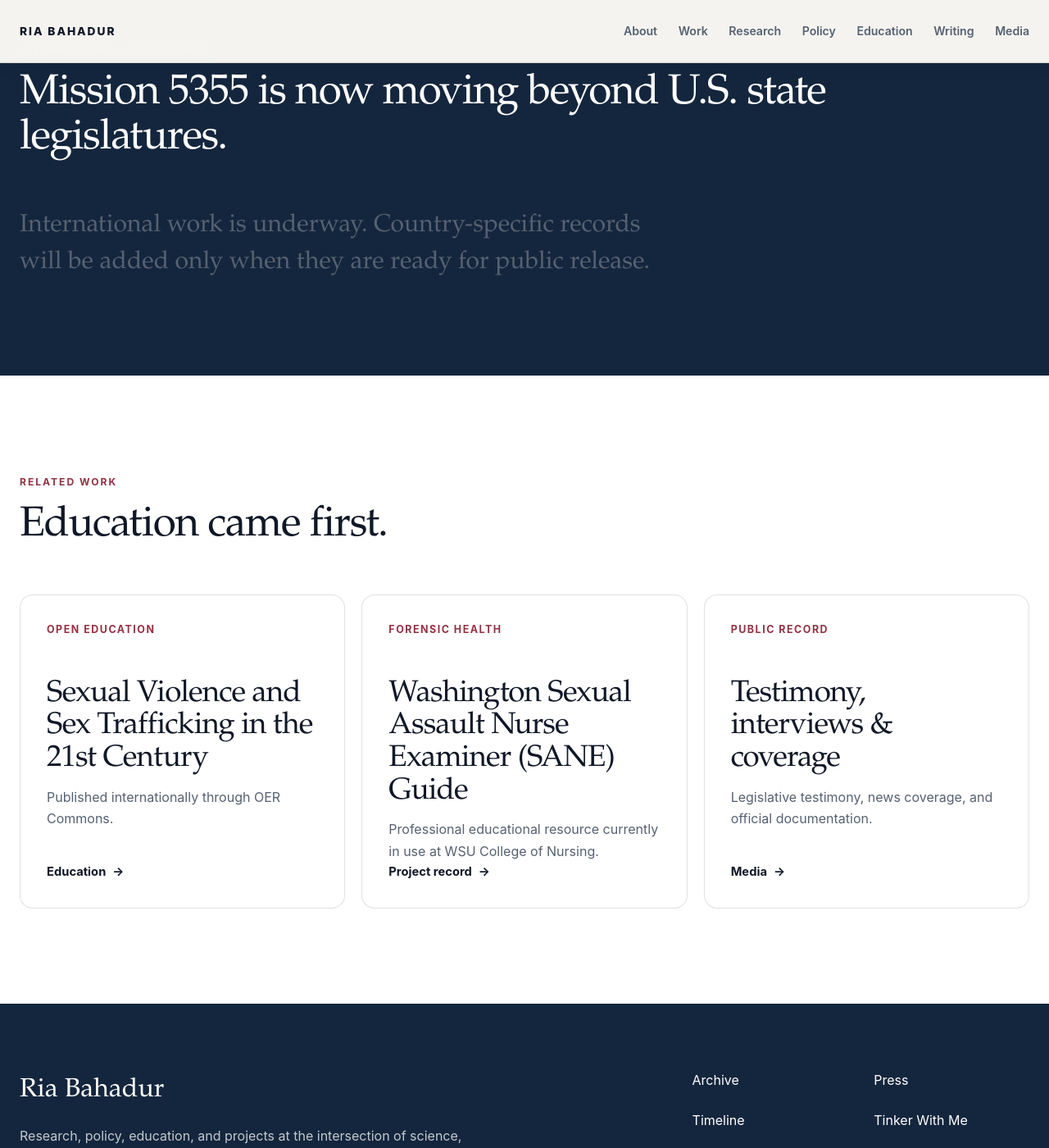
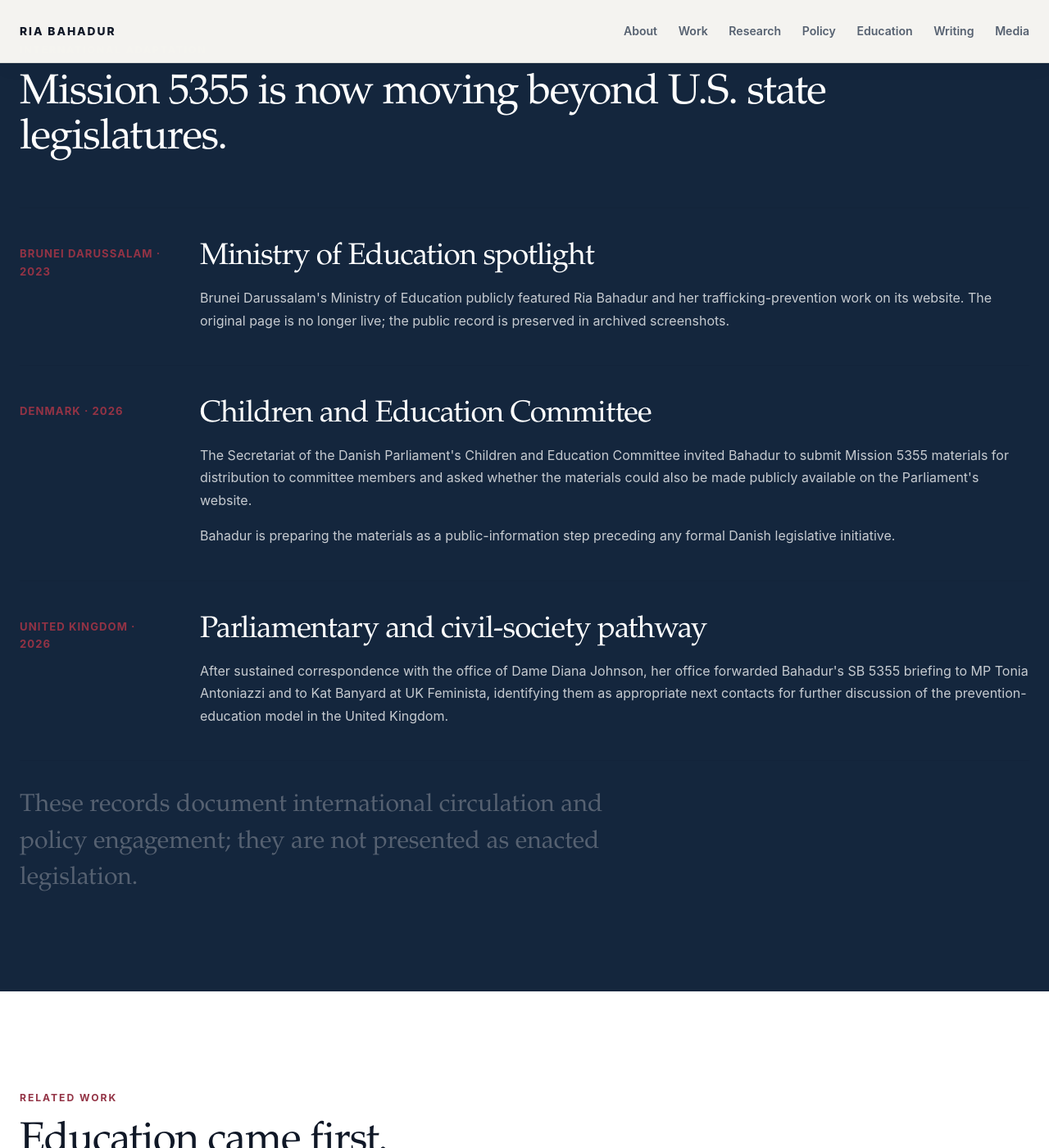
Before and after one commit to riabahadur/riabahadur.github.io, a Jekyll site: the page built from policy/mission-5355/index.html, in a window 1280 px wide and 1400 px high, scrolled down 5609 px. Shown: the whole window at 82% size. Built offline with Jekyll 4.4.1, drawn with Linux system fonts in a browser that asks for light colours.

Commit message:
Correct and expand Mission 5355 international policy record

```diff
--- a/policy/mission-5355/index.html
+++ b/policy/mission-5355/index.html
@@ -343,9 +343,57 @@ description: "The public legislative record of Mission 5355, Ria Bahadur's sex-t
       Mission 5355 is now moving beyond U.S. state legislatures.
     </h2>
 
-    <p class="page-header__description">
-      International work is underway. Country-specific records will be added
-      only when they are ready for public release.
+    <div class="timeline">
+
+      <div class="timeline-item">
+        <div class="timeline-item__date">Brunei Darussalam · 2023</div>
+        <div>
+          <h3>Ministry of Education spotlight</h3>
+          <p class="work-item__description">
+            Brunei Darussalam's Ministry of Education publicly featured Ria
+            Bahadur and her trafficking-prevention work on its website. The
+            original page is no longer live; the public record is preserved
+            in archived screenshots.
+          </p>
+        </div>
+      </div>
+
+      <div class="timeline-item">
+        <div class="timeline-item__date">Denmark · 2026</div>
+        <div>
+          <h3>Children and Education Committee</h3>
+          <p class="work-item__description">
+            The Secretariat of the Danish Parliament's Children and Education
+            Committee invited Bahadur to submit Mission 5355 materials for
+            distribution to committee members and asked whether the materials
+            could also be made publicly available on the Parliament's website.
+          </p>
+          <p class="work-item__description" style="margin-top:1rem;">
+            Bahadur is preparing the materials as a public-information step
+            preceding any formal Danish legislative initiative.
+          </p>
+        </div>
+      </div>
+
+      <div class="timeline-item">
+        <div class="timeline-item__date">United Kingdom · 2026</div>
+        <div>
+          <h3>Parliamentary and civil-society pathway</h3>
+          <p class="work-item__description">
+            After sustained correspondence with the office of Dame Diana
+            Johnson, her office forwarded Bahadur's SB 5355 briefing to MP
+            Tonia Antoniazzi and to Kat Banyard at UK Feminista, identifying
+            them as appropriate next contacts for further discussion of the
+            prevention-education model in the United Kingdom.
+          </p>
+        </div>
+      </div>
+
+    </div>
+
+    <p class="page-header__description" style="margin-top:2rem;">
+      These records document international circulation and policy engagement;
+      they are not presented as enacted legislation.
     </p>
 
   </div>
--- a/work/index.html
+++ b/work/index.html
@@ -258,7 +258,11 @@ description: "Selected work by Ria Bahadur across military wargaming, research s
           <p>
             The model later became law in Montana, entered legislatures in
             North Dakota and Nevada, reached prefiling in Michigan, and was
-            presented to legislators in additional states.
+            presented to legislators in additional states. International work
+            has since included a public feature by Brunei Darussalam's
+            Ministry of Education, a Danish parliamentary invitation to
+            circulate Mission 5355 materials to the Children and Education
+            Committee, and a developing United Kingdom pathway.
           </p>
         </div>
 
```
Also changed, not shown: about/index.html (+14 -2 lines), index.html (+6 -1 lines), media/index.html (+54 -0 lines), policy/index.html (+9 -2 lines), README.txt, 2 other files.
